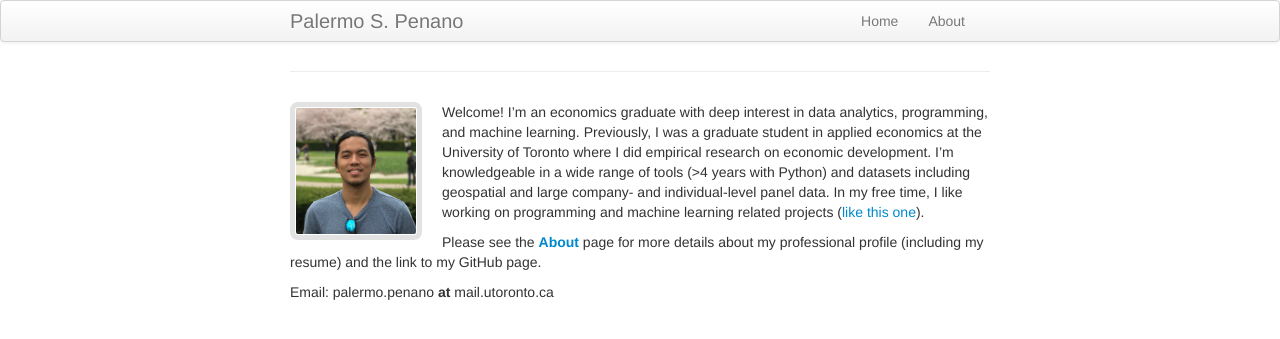
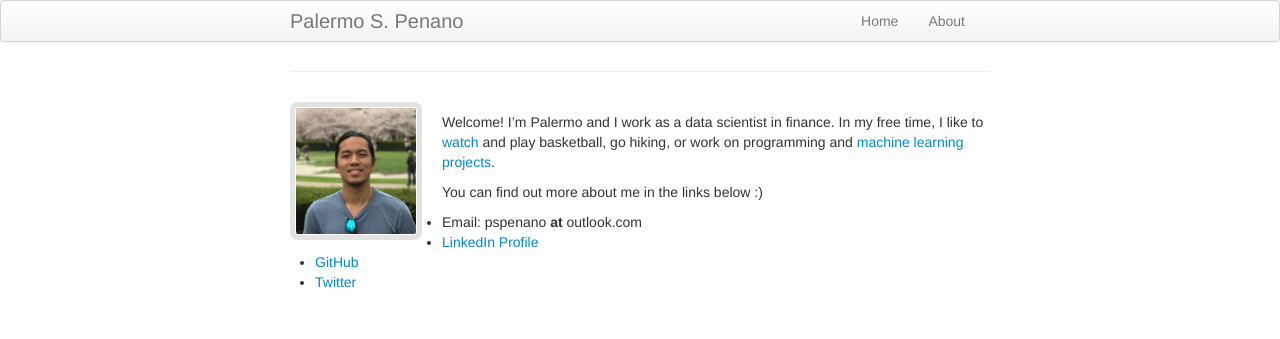
Before and after one commit to palpen/palermopenano, a Jekyll site: the page built from index.md, in a window 1280 px wide. Shown: the top 339 px of the page. Built offline with Jekyll 4.4.1, drawn with Linux system fonts in a browser that asks for light colours.

Commit message:
update main page

```diff
--- a/index.md
+++ b/index.md
@@ -4,16 +4,12 @@ description: My website
 ---
 
 <img height="120" width="120" style="padding:1px; border: 5px solid #E2E2E2; border-radius:8px; margin-right: 20px" align="left" src="images/profile_pic_cropped.jpeg">
-Welcome! I'm an economics graduate with deep interest in data analytics, programming, and machine learning. Previously, I was a graduate student in applied economics at the University of Toronto where I did empirical research on economic development. I'm knowledgeable in a wide range of tools (>4 years with Python) and datasets
-including geospatial and large company- and individual-level panel data. In my free time, I like working on programming and machine learning related projects ([like this one](http://pspenano.pythonanywhere.com/)).
 
-Please see the [__About__](http://ppenano.com/pages/about.html) page for more details about my professional profile (including my resume) and the link to my GitHub page.
+Welcome! I'm Palermo and I work as a data scientist in finance. In my free time, I like to [watch](https://en.wikipedia.org/wiki/Toronto_Raptors) and play basketball, go hiking, or work on programming and [machine learning projects](http://pspenano.pythonanywhere.com/).
 
+You can find out more about me in the links below :)
 
-Email: palermo.penano **at** mail.utoronto.ca <br/>
-
-
-
-<!-- Last update: November 2016 -->
-
-[1]: https://en.wikipedia.org/wiki/Geographic_information_system
+* Email: pspenano **at** outlook.com <br/>
+* [LinkedIn Profile](https://www.linkedin.com/in/palermo-penano-273397b8)
+* [GitHub](https://github.com/palpen)
+* [Twitter](https://twitter.com/pspenano)
```
